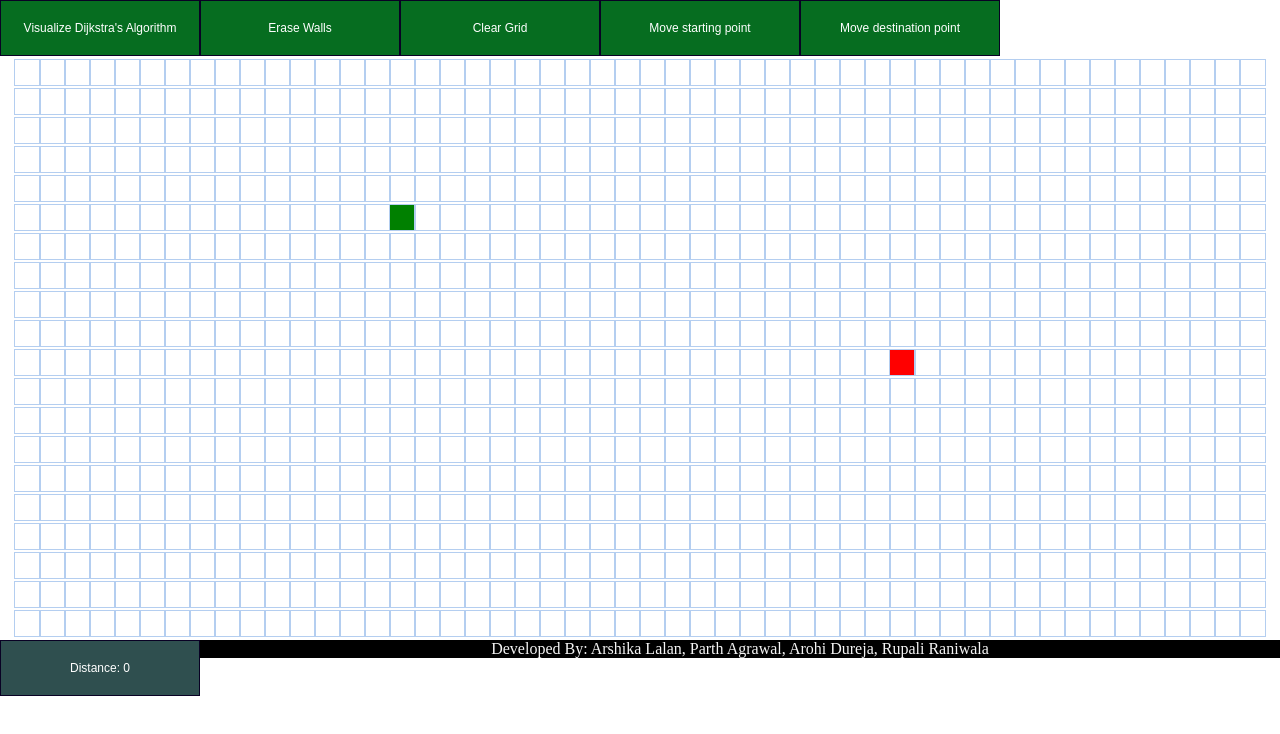
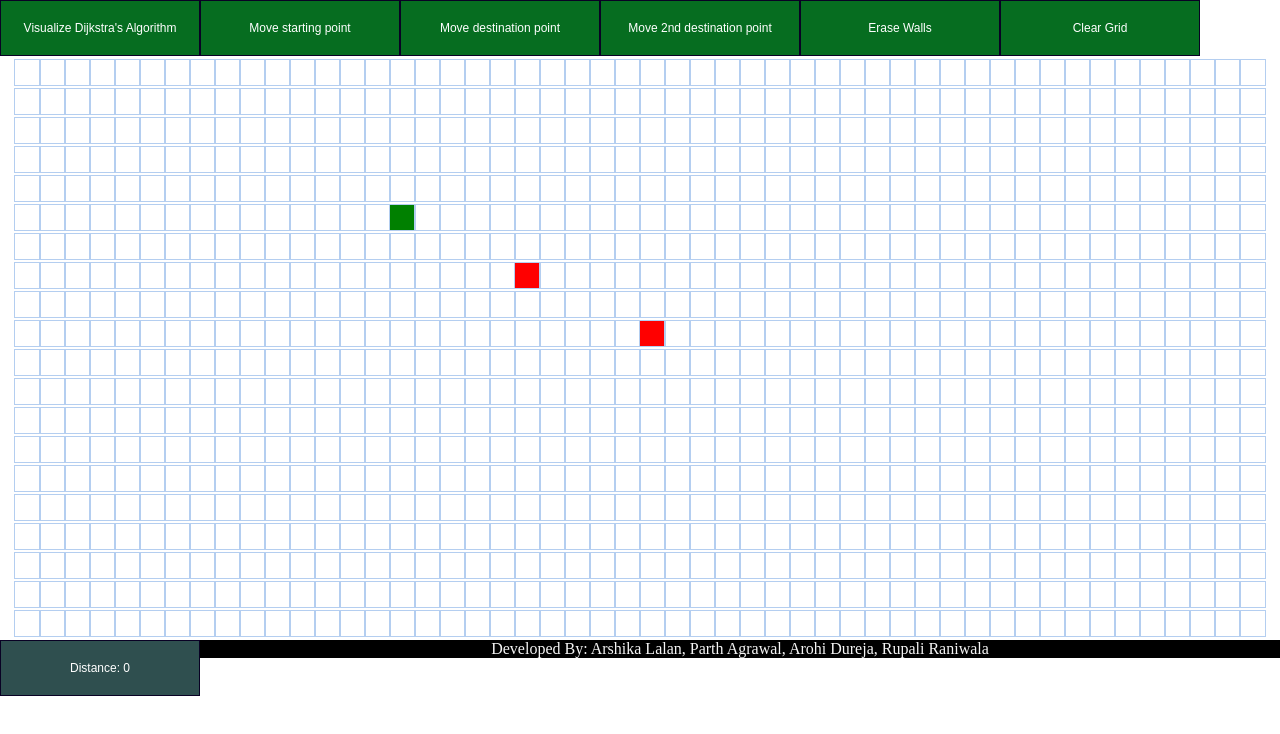
Before and after one commit to arshika77/MarsRaiders, a React (Create React App) app: page / in a window 1280 px wide. Shown: the top 734 px of the page. Built offline with nearby package versions, Linux system fonts and the light colour scheme.

Commit message:
Solved 2nd end node

```diff
--- /dev/null
+++ b/src/PathFinder/Heuristics.js
@@ -0,0 +1,11 @@
+
+export function manhattan(dx,dy){
+  return dx+dy;
+}
+export function euclidean(dx,dy){
+  return Math.sqrt(dx*dx + dy*dy)
+}
+
+export function chebyshev(dx,dy){
+  return Math.max(dx,dy)
+}
--- a/src/PathFinder/Node/Node.css
+++ b/src/PathFinder/Node/Node.css
@@ -7,6 +7,10 @@
 
 
   .node-finish {
+    background-color: red;
+  }
+
+  .node-finish2 {
     background-color: red;
   }
 
--- a/src/PathFinder/Node/Node.js
+++ b/src/PathFinder/Node/Node.js
@@ -14,6 +14,7 @@ export default class Node extends Component {
         const {
             col,
             isFinish,
+            isFinish2,
             isStart,
             isWall,
             onMouseDown,
@@ -23,6 +24,8 @@ export default class Node extends Component {
           } = this.props;
           const extraClassName = isFinish
             ? 'node-finish'
+            :isFinish2
+            ?'node-finish2'
             : isStart
             ? 'node-start'
             : isWall
--- a/src/PathFinder/PathFinder.js
+++ b/src/PathFinder/PathFinder.js
@@ -2,13 +2,16 @@ import React, { Component } from 'react'
 import Node from './Node/Node'
 import {dijkstra, getNodesInShortestPathOrder, calcDistance} from '../algorithms/dijkstra'
 import './PathFinder.css'
-
+import { euclidean, manhattan } from './Heuristics';
 
 //Define the initial starting point and the initial destination point of the rover
 let START_NODE_ROW = 5;
 let START_NODE_COL = 15;
-let FINISH_NODE_ROW = 10;
-let FINISH_NODE_COL = 35;
+let FINISH_NODE_ROW = 7;
+let FINISH_NODE_COL = 20;
+let FINISH2_NODE_ROW = 9;
+let FINISH2_NODE_COL = 25;
+
 
 export default class PathFinder extends Component {
     constructor(){
@@ -21,6 +24,7 @@ export default class PathFinder extends Component {
             dist:0,
             startPos: false,
             finishPos: false,
+            finishPos2: false,
         }
     }
 
@@ -52,6 +56,17 @@ export default class PathFinder extends Component {
             this.state.grid[oldRow][oldCol].isFinish = false
             FINISH_NODE_COL = col
             FINISH_NODE_ROW = row
+        }
+
+        else if(this.state.finishPos2){
+            const oldRow = FINISH2_NODE_ROW
+            const oldCol = FINISH2_NODE_COL
+            const node = this.state.grid[row][col]
+            node.isFinish2 = true
+            this.state.grid[row][col] = node
+            this.state.grid[oldRow][oldCol].isFinish2 = false
+            FINISH2_NODE_COL = col
+            FINISH2_NODE_ROW = row
         }
         //When <button> Erase Walls </button> is pressed and current node is a wall
         else if(this.state.erase && this.state.grid[row][col].isWall){
@@ -93,41 +108,45 @@ export default class PathFinder extends Component {
         this.setState({mouseIsPressed: false})
     }
 
-    animateDijkstra(visitedNodesInOrder, nodesInShortestPathOrder) {
+    animateDijkstra(visitedNodesInOrder, nodesInShortestPathOrder,nodesInShortestPathOrder2) {
         //Set Distance value to Visualizing
         this.setState({dist:"Visualizing..."})
         for (let i = 0; i <= visitedNodesInOrder.length; i++) {
             //animate visited nodes : Refer to Node.css for animation details
           if (i === visitedNodesInOrder.length) {
             setTimeout(() => {
-              this.animateShortestPath(nodesInShortestPathOrder);
+              this.animateShortestPath(nodesInShortestPathOrder,nodesInShortestPathOrder2);
             }, 10 * i);
             return;
           }
           //Do not animate start point and destination point
-          if(visitedNodesInOrder[i].isStart || visitedNodesInOrder[i].isFinish) continue
+          if(visitedNodesInOrder[i].isStart || visitedNodesInOrder[i].isFinish || visitedNodesInOrder[i].isFinish2) continue
           setTimeout(() => {
             const node = visitedNodesInOrder[i];
-            document.getElementById(`node-${node.row}-${node.col}`).className =
-              'node node-visited';
+            document.getElementById(`node-${node.row}-${node.col}`).className ='node node-visited';
           }, 10 * i);
         }
 
     }
 
-    animateShortestPath(nodesInShortestPathOrder) {
+    animateShortestPath(nodesInShortestPathOrder,nodesInShortestPathOrder2) {
         //animate shortest path : Refer to Node.css for animation details
+
+        var dist1 = nodesInShortestPathOrder.length;
+        for(let i=0;i<nodesInShortestPathOrder2.length;i++){
+            nodesInShortestPathOrder.push(nodesInShortestPathOrder2[i]);
+        }
         for (let i = 0; i < nodesInShortestPathOrder.length; i++) {
             //Do not animate start point and destination point
-            if(nodesInShortestPathOrder[i].isStart || nodesInShortestPathOrder[i].isFinish) continue
+            if(nodesInShortestPathOrder[i].isStart || nodesInShortestPathOrder[i].isFinish || nodesInShortestPathOrder[i].isFinish2) continue
           setTimeout(() => {
             const node = nodesInShortestPathOrder[i];
             document.getElementById(`node-${node.row}-${node.col}`).className =
               'node node-shortest-path';
           }, 50 * i);
         }
-        // Set Distance value to distance between start point and destination point
-        this.setState({dist:calcDistance(nodesInShortestPathOrder)});
+        this.setState({dist:dist1 + nodesInShortestPathOrder2.length-2});
+
     }
 
 
@@ -135,11 +154,46 @@ export default class PathFinder extends Component {
     visualizeDijkstra() {
         //Start Visualization
         const {grid} = this.state;
-        const startNode = grid[START_NODE_ROW][START_NODE_COL];
-        const finishNode = grid[FINISH_NODE_ROW][FINISH_NODE_COL];
-        const visitedNodesInOrder = dijkstra(grid, startNode, finishNode);
-        const nodesInShortestPathOrder = getNodesInShortestPathOrder(finishNode);
-        this.animateDijkstra(visitedNodesInOrder, nodesInShortestPathOrder);
+
+        var startNode = grid[START_NODE_ROW][START_NODE_COL];
+        var finishNode = grid[FINISH_NODE_ROW][FINISH_NODE_COL];
+        var finishNode2 = grid[FINISH2_NODE_ROW][FINISH2_NODE_COL];
+        if(manhattan(finishNode2.col-startNode.col,finishNode2.row-startNode.row)>manhattan(finishNode.col-startNode.col,finishNode.row-startNode.row)){
+            var far=finishNode2;
+            var near = finishNode;
+        }
+        else{
+            var far=finishNode;
+            var near = finishNode2;
+        }
+        var visitedNodesInOrder = dijkstra(grid, startNode,far);
+
+        var nodesInShortestPathOrder = getNodesInShortestPathOrder(near);
+        var dist1 = nodesInShortestPathOrder.length;
+        console.log(dist1);
+        const grid2 = getGrid();
+        this.setState({grid:grid2});
+        var startNode = grid2[START_NODE_ROW][START_NODE_COL];
+        var finishNode = grid2[FINISH_NODE_ROW][FINISH_NODE_COL];
+        var finishNode2 = grid2[FINISH2_NODE_ROW][FINISH2_NODE_COL];
+        if(manhattan(finishNode2.col-startNode.col,finishNode2.row-startNode.row)>manhattan(finishNode.col-startNode.col,finishNode.row-startNode.row)){
+            var far=finishNode2;
+            var near = finishNode;
+        }
+        else{
+            var far=finishNode;
+            var near = finishNode2;
+        }
+        dijkstra(grid2,near,far);
+        //visitedNodesInOrder.concat(visitedNodesInOrder2);
+        var nodesInShortestPathOrder2 = getNodesInShortestPathOrder(far)
+
+        //console.log(nodesInShortestPathOrder2);
+        //if(nodesInShortestPathOrder.length<nodesInShortestPathOrder2.length){
+       //     nodesInShortestPathOrder = nodesInShortestPathOrder2;
+       // }
+       this.animateDijkstra(visitedNodesInOrder, nodesInShortestPathOrder,nodesInShortestPathOrder2);
+
     }
 
     eraseWalls() {
@@ -157,6 +211,11 @@ export default class PathFinder extends Component {
         this.setState({finishPos: !this.state.finishPos})
     }
 
+    finishPosition2() {
+        //Toggle finishPos2 state on button press
+        this.setState({finishPos2: !this.state.finishPos2})
+    }
+
     render() {
         const {grid} = this.state
         return (
@@ -165,18 +224,24 @@ export default class PathFinder extends Component {
                     <button className='button' onClick={() => this.visualizeDijkstra()}>
                         Visualize Dijkstra's Algorithm
                     </button>
+                    <button className = 'button' onClick={() => this.startPosition()}>
+                        { this.state.startPos ? "Fix starting point" : "Move starting point"}
+                    </button>
+                    <button className = 'button' onClick={() => this.finishPosition()}>
+                        { this.state.finishPos ? "Fix destination point" : "Move destination point"}
+                    </button>
+                    <button className = 'button' onClick={() => this.finishPosition2()}>
+                        { this.state.finishPos2 ? "Fix 2nd destination point" : "Move 2nd destination point"}
+                    </button>
+
                     <button className='button' onClick = { () =>  this.eraseWalls()}>
-                        Erase Walls
+                        { this.state.erase? "Stop Erasing" : "Erase Walls"}
                     </button>
                     <form action="http://localhost:3000/">
-                        <button className='button'> Clear Grid </button>
+                        <button className='button'>
+                            Clear Grid
+                        </button>
                     </form>
-                    <button className = 'button' onClick={() => this.startPosition()}>
-                        Move starting point
-                    </button>
-                    <button className = 'button' onClick={() => this.finishPosition()}>
-                        Move destination point
-                    </button>
                 </navbar>
                 <br></br> <br></br> <br></br>
                 <div className = 'gridline'>
@@ -184,13 +249,14 @@ export default class PathFinder extends Component {
                         return (
                         <div key={rowIdx}>
                             {row.map((node,nodeIdx) => {
-                                const {row, col, isFinish, isStart, isWall} = node
+                                const {row, col, isFinish,isFinish2, isStart, isWall} = node
                                 return (
                                     <Node
                                         key = {nodeIdx}
                                         col = {col}
                                         row = {row}
                                         isFinish = {isFinish}
+                                        isFinish2 = {isFinish2}
                                         isStart = {isStart}
                                         isWall = {isWall}
                                         mouseIsPressed={this.state.mouseIsPressed}
@@ -240,6 +306,7 @@ const createNode = (col,row) => {
         row,
         isStart: row === START_NODE_ROW && col === START_NODE_COL,
         isFinish: row === FINISH_NODE_ROW && col === FINISH_NODE_COL,
+        isFinish2: row === FINISH2_NODE_ROW && col=== FINISH2_NODE_COL,
         distance: Infinity,
         isVisited: false,
         isWall: false,
--- a/src/algorithms/dijkstra.js
+++ b/src/algorithms/dijkstra.js
@@ -1,6 +1,8 @@
 import React from 'react'
+import { manhattan } from '../PathFinder/Heuristics'
 
 export function dijkstra(grid, startNode, finishNode) {
+
     const visitedNodesInOrder = []
     startNode.distance = 0
     const unvisitedNodes = getAllNodes(grid)
@@ -11,7 +13,12 @@ export function dijkstra(grid, startNode, finishNode) {
         if(closestNode.distance === Infinity) return visitedNodesInOrder
         closestNode.isVisited = true;
         visitedNodesInOrder.push(closestNode)
-        if(closestNode === finishNode) return visitedNodesInOrder
+        if(visitedNodesInOrder.includes(finishNode)){
+          //var visitedNodesInOrder2 = dijkstra2(grid,finishNode,finishNode2);
+
+          //console.log(visitedNodesInOrder2);
+          return visitedNodesInOrder
+        }
         updateUnvisitedNeighbors(closestNode, grid)
     }
 }
@@ -28,6 +35,7 @@ function updateUnvisitedNeighbors(node, grid) {
     }
 }
 
+
 function getUnvisitedNeighbors(node, grid) {
     const neighbors = [];
     const {col, row} = node;
@@ -42,13 +50,16 @@ function getAllNodes(grid) {
     const nodes = [];
     for (const row of grid) {
       for (const node of row) {
-        nodes.push(node);
+        if(node.isVisited===false) nodes.push(node);
       }
     }
     return nodes;
 }
 
+
 export function getNodesInShortestPathOrder(finishNode) {
+    //const nodesInVisitedPathOrder = dijkstra2(grid,finishNode,finishNode2);
+    //console.log(nodesInVisitedPathOrder);
     const nodesInShortestPathOrder = [];
     let currentNode = finishNode;
     while (currentNode !== null) {
@@ -63,7 +74,7 @@ export function calcDistance(nodesInShortestPathOrder){
   for(let i=1;i<nodesInShortestPathOrder.length;i++){
     dy = nodesInShortestPathOrder[i].row - nodesInShortestPathOrder[i-1].row;
     dx = nodesInShortestPathOrder[i].col - nodesInShortestPathOrder[i-1].col;
-    sum+= Math.sqrt(dx*dx + dy*dy);
+    sum+= manhattan(dx,dy);
   }
   return (sum!=0) ? sum : "No possible path";
 
```
Also changed, not shown: src/Component/Footer.js (deleted, +0 -11 lines), src/Component/MainContent.js (deleted, +0 -21 lines), src/Component/Nav.js (deleted, +0 -11 lines).
